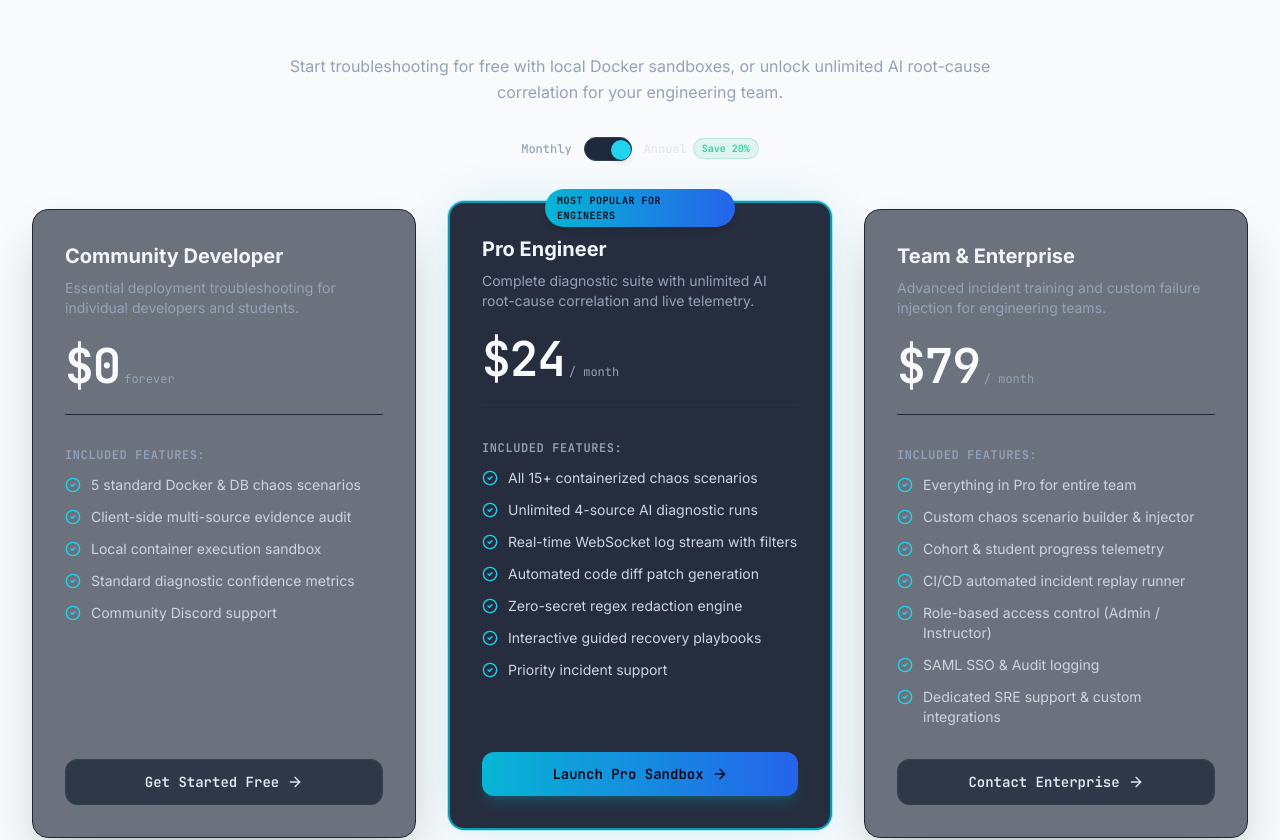
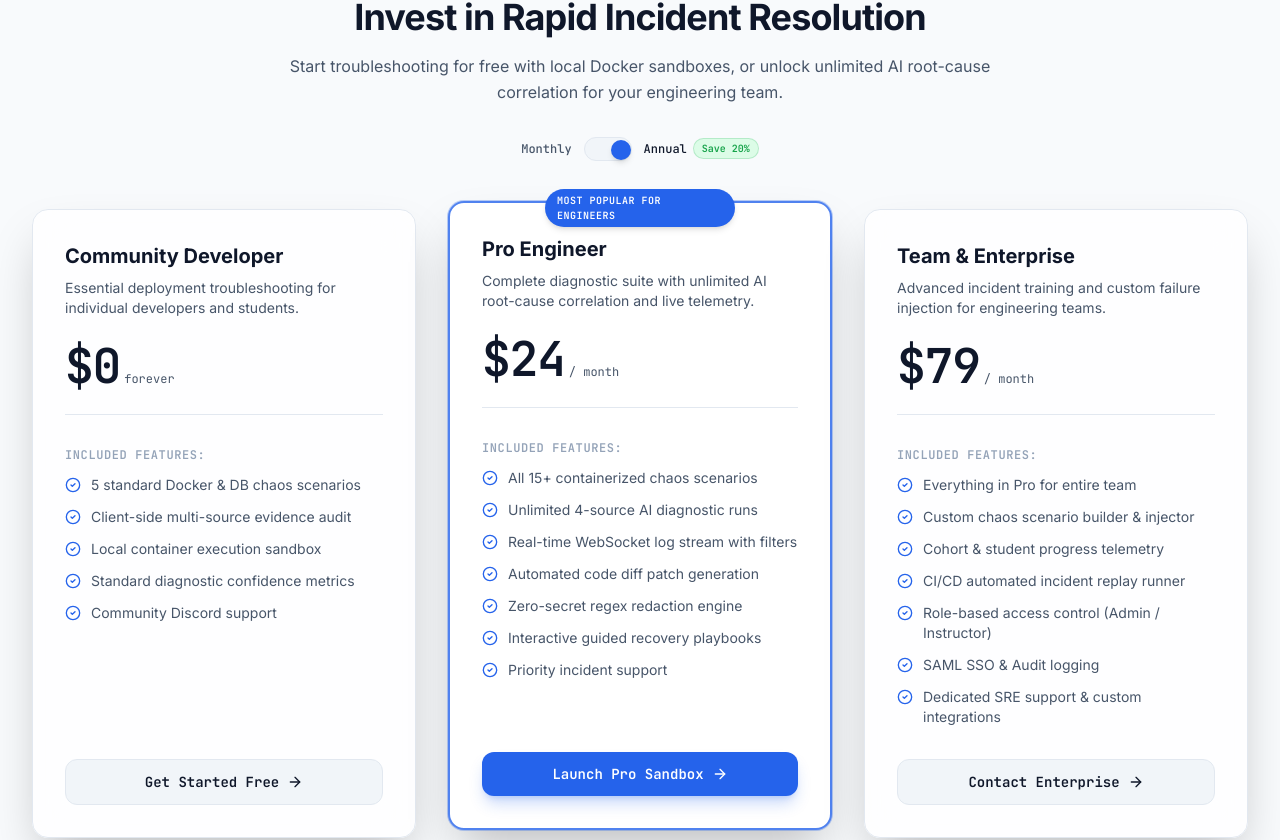
Before and after one commit to Radheshbhuva/DeployFixLab, a React (Vite) app in the folder frontend/: page / in a window 1280 px wide. Shown: the part 6443-7283 px from the top of the page. Built offline with nearby package versions, Linux system fonts and the light colour scheme; no server answers.

Commit message:
feat(theme): adapt PricingSection cards, toggle, and buttons to theme tokens

```diff
--- a/frontend/src/features/landing/components/PricingSection.tsx
+++ b/frontend/src/features/landing/components/PricingSection.tsx
@@ -7,39 +7,39 @@ export const PricingSection: React.FC = () => {
   const [isAnnual, setIsAnnual] = useState(true);
 
   return (
-    <section id="pricing" className="py-24 px-4 sm:px-6 lg:px-8 max-w-7xl mx-auto border-t border-slate-800/80">
+    <section id="pricing" className="py-24 px-4 sm:px-6 lg:px-8 max-w-7xl mx-auto border-t border-border-default">
       <div className="text-center max-w-3xl mx-auto mb-12">
-        <span className="text-cyan-400 font-mono text-xs uppercase tracking-widest font-semibold">
+        <span className="text-brand-primary font-mono text-xs uppercase tracking-widest font-semibold">
           Transparent Developer Pricing
         </span>
-        <h2 className="text-3xl sm:text-4xl font-bold text-slate-50 mt-2 tracking-tight">
+        <h2 className="text-3xl sm:text-4xl font-bold text-text-primary mt-2 tracking-tight">
           Invest in Rapid Incident Resolution
         </h2>
-        <p className="text-slate-400 mt-4 text-base leading-relaxed">
+        <p className="text-text-secondary mt-4 text-base leading-relaxed">
           Start troubleshooting for free with local Docker sandboxes, or unlock unlimited AI root-cause correlation for your engineering team.
         </p>
 
         {/* Monthly / Annual Toggle Switch */}
         <div className="flex items-center justify-center gap-3 mt-8">
-          <span className={`text-xs font-mono font-medium ${!isAnnual ? 'text-slate-200 font-bold' : 'text-slate-400'}`}>
+          <span className={`text-xs font-mono font-medium ${!isAnnual ? 'text-text-primary font-bold' : 'text-text-secondary'}`}>
             Monthly
           </span>
           <button
             onClick={() => setIsAnnual(!isAnnual)}
-            className="relative w-12 h-6 rounded-full bg-slate-800 border border-slate-700 p-0.5 transition-colors focus:outline-none"
+            className="relative w-12 h-6 rounded-full bg-bg-raised border border-border-default p-0.5 transition-colors focus:outline-none"
             aria-label="Toggle annual billing"
           >
             <div
-              className={`w-5 h-5 rounded-full bg-cyan-400 shadow-md transform transition-transform ${
+              className={`w-5 h-5 rounded-full bg-brand-primary shadow-md transform transition-transform ${
                 isAnnual ? 'translate-x-6' : 'translate-x-0'
               }`}
             />
           </button>
           <div className="flex items-center gap-1.5">
-            <span className={`text-xs font-mono font-medium ${isAnnual ? 'text-slate-200 font-bold' : 'text-slate-400'}`}>
+            <span className={`text-xs font-mono font-medium ${isAnnual ? 'text-text-primary font-bold' : 'text-text-secondary'}`}>
               Annual
             </span>
-            <span className="px-2 py-0.5 rounded-full bg-emerald-500/10 border border-emerald-500/20 text-emerald-400 text-[10px] font-mono font-semibold">
+            <span className="px-2 py-0.5 rounded-full bg-status-success-dim border border-status-success/20 text-status-success text-[10px] font-mono font-semibold">
               Save 20%
             </span>
           </div>
@@ -56,43 +56,43 @@ export const PricingSection: React.FC = () => {
               key={plan.id}
               className={`rounded-2xl p-6 sm:p-8 flex flex-col justify-between transition-all duration-200 shadow-2xl relative ${
                 plan.isPopular
-                  ? 'border-2 border-cyan-500/80 bg-slate-900/90 ring-1 ring-cyan-500/30 shadow-[0_0_50px_-12px_rgba(6,182,212,0.25)] lg:-translate-y-2'
-                  : 'border border-slate-800 bg-slate-900/60 backdrop-blur-xl'
+                  ? 'border-2 border-brand-primary/80 bg-bg-surface ring-1 ring-brand-primary/30 shadow-2xl lg:-translate-y-2'
+                  : 'border border-border-default bg-bg-surface/80 backdrop-blur-xl'
               }`}
             >
               {plan.isPopular && (
-                <div className="absolute -top-3.5 left-1/2 -translate-x-1/2 px-3 py-1 rounded-full bg-gradient-to-r from-cyan-500 to-blue-600 text-slate-950 font-mono text-[10px] font-bold uppercase tracking-wider shadow-md">
+                <div className="absolute -top-3.5 left-1/2 -translate-x-1/2 px-3 py-1 rounded-full bg-brand-primary text-white font-mono text-[10px] font-bold uppercase tracking-wider shadow-md">
                   Most Popular for Engineers
                 </div>
               )}
 
               <div>
                 <div className="flex items-center justify-between mb-2">
-                  <h3 className="text-xl font-bold text-slate-100">{plan.name}</h3>
+                  <h3 className="text-xl font-bold text-text-primary">{plan.name}</h3>
                 </div>
-                <p className="text-xs sm:text-sm text-slate-400 leading-relaxed mb-6">
+                <p className="text-xs sm:text-sm text-text-secondary leading-relaxed mb-6">
                   {plan.description}
                 </p>
 
                 {/* Price Display */}
-                <div className="flex items-baseline gap-1 mb-8 pb-6 border-b border-slate-800">
-                  <span className="text-4xl sm:text-5xl font-extrabold font-mono text-slate-50 tracking-tight">
+                <div className="flex items-baseline gap-1 mb-8 pb-6 border-b border-border-default">
+                  <span className="text-4xl sm:text-5xl font-extrabold font-mono text-text-primary tracking-tight">
                     ${price}
                   </span>
-                  <span className="text-xs font-mono text-slate-400">
+                  <span className="text-xs font-mono text-text-secondary">
                     {plan.priceMonthly > 0 ? '/ month' : 'forever'}
                   </span>
                 </div>
 
                 {/* Feature Checklist */}
                 <div className="space-y-3 mb-8">
-                  <div className="text-xs font-mono uppercase tracking-wider text-slate-400 font-semibold mb-2">
+                  <div className="text-xs font-mono uppercase tracking-wider text-text-muted font-semibold mb-2">
                     Included Features:
                   </div>
                   {plan.features.map((feature, idx) => (
                     <div key={idx} className="flex items-start gap-2.5">
-                      <CheckCircle2 className="w-4 h-4 text-cyan-400 flex-shrink-0 mt-0.5" />
-                      <span className="text-xs sm:text-sm text-slate-300 leading-snug">
+                      <CheckCircle2 className="w-4 h-4 text-brand-primary flex-shrink-0 mt-0.5" />
+                      <span className="text-xs sm:text-sm text-text-secondary leading-snug">
                         {feature}
                       </span>
                     </div>
@@ -102,11 +102,11 @@ export const PricingSection: React.FC = () => {
 
               {/* Action Button */}
               <Link
-                to={plan.ctaHref}
-                className={`w-full py-3 px-4 rounded-xl font-semibold text-xs sm:text-sm text-center font-mono flex items-center justify-center gap-2 transition-all ${
+                to="/register"
+                className={`w-full py-3 px-4 rounded-xl font-mono text-xs sm:text-sm font-bold flex items-center justify-center gap-2 transition-all ${
                   plan.isPopular
-                    ? 'bg-gradient-to-r from-cyan-500 to-blue-600 hover:from-cyan-400 hover:to-blue-500 text-slate-950 font-bold shadow-lg shadow-cyan-500/20 hover:scale-[1.02]'
-                    : 'border border-slate-700 bg-slate-800/80 hover:bg-slate-700 text-slate-200'
+                    ? 'bg-brand-primary hover:bg-brand-hover text-white shadow-lg shadow-brand-primary/25 hover:scale-[1.02]'
+                    : 'bg-bg-raised hover:bg-bg-surface text-text-primary border border-border-default'
                 }`}
               >
                 <span>{plan.ctaLabel}</span>
```
